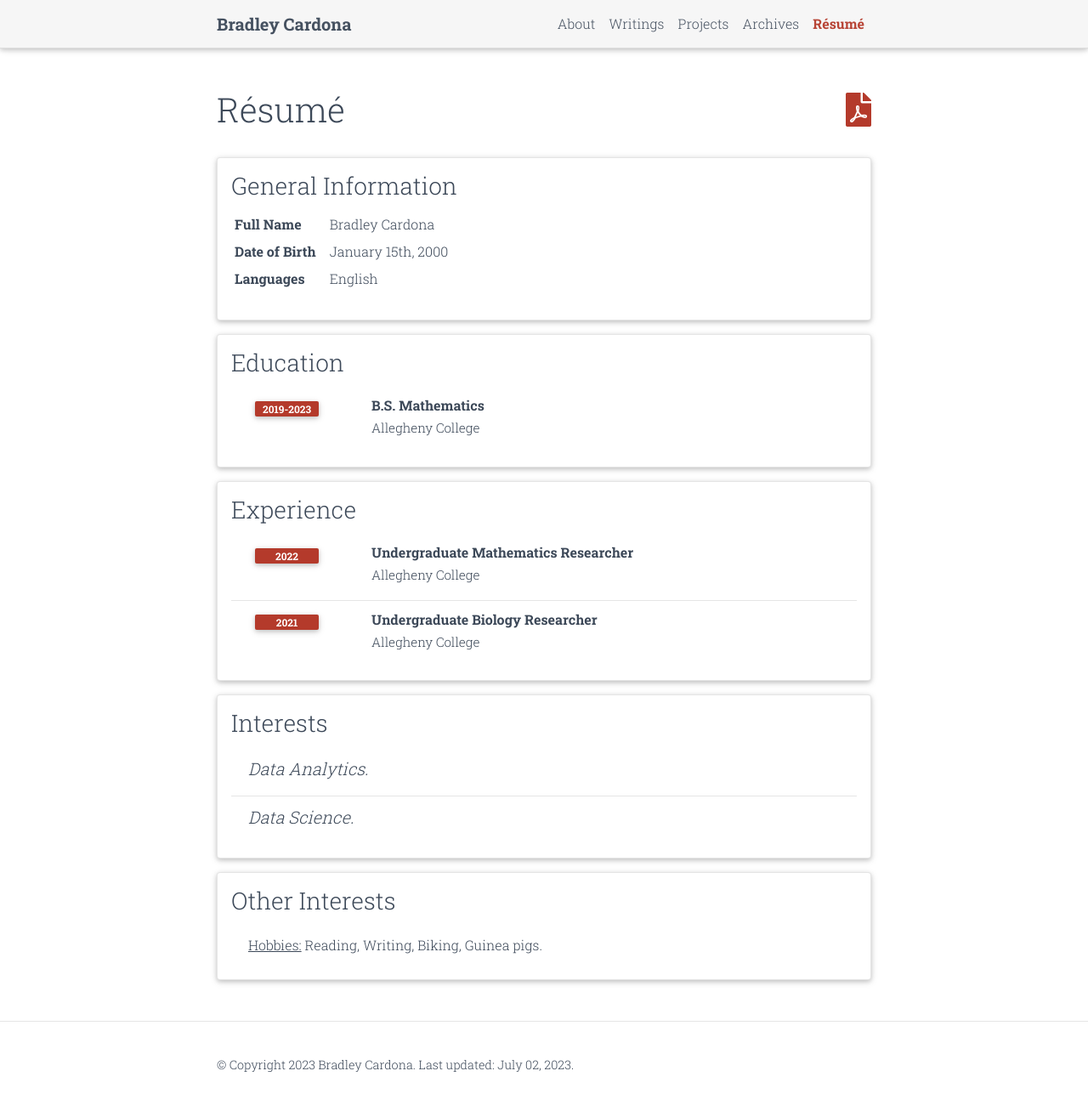
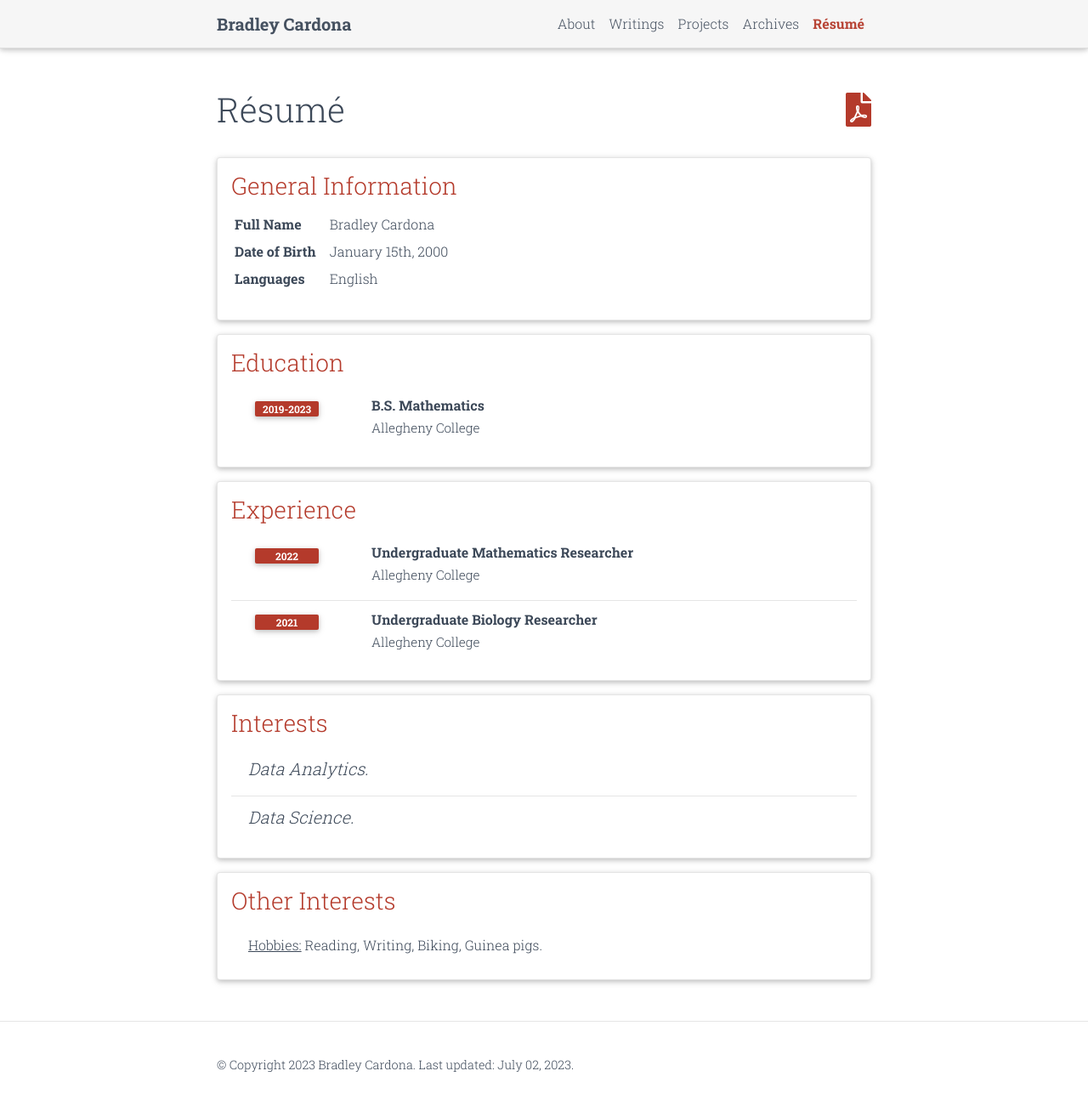
Before and after one commit to BMCARDONA/bmcardona.github.io, a Jekyll site: the page built from _pages/cv.md, in a window 1280 px wide and 1304 px high. Shown: the top 1300 px of the window at 85% size. Built offline with Jekyll 4.4.1, drawn with Linux system fonts in a browser that asks for light colours; comment, search, counter and statistics services are not loaded; a style sheet for code colours, icons or effects is not loaded.

Commit message:
change card text color

```diff
--- a/_sass/_base.scss
+++ b/_sass/_base.scss
@@ -89,7 +89,7 @@ blockquote {
   }
 
   .card-title {
-    color: var(--global-text-color);
+    color: var(--global-theme-color);
   }
 
   .card-item {
```
